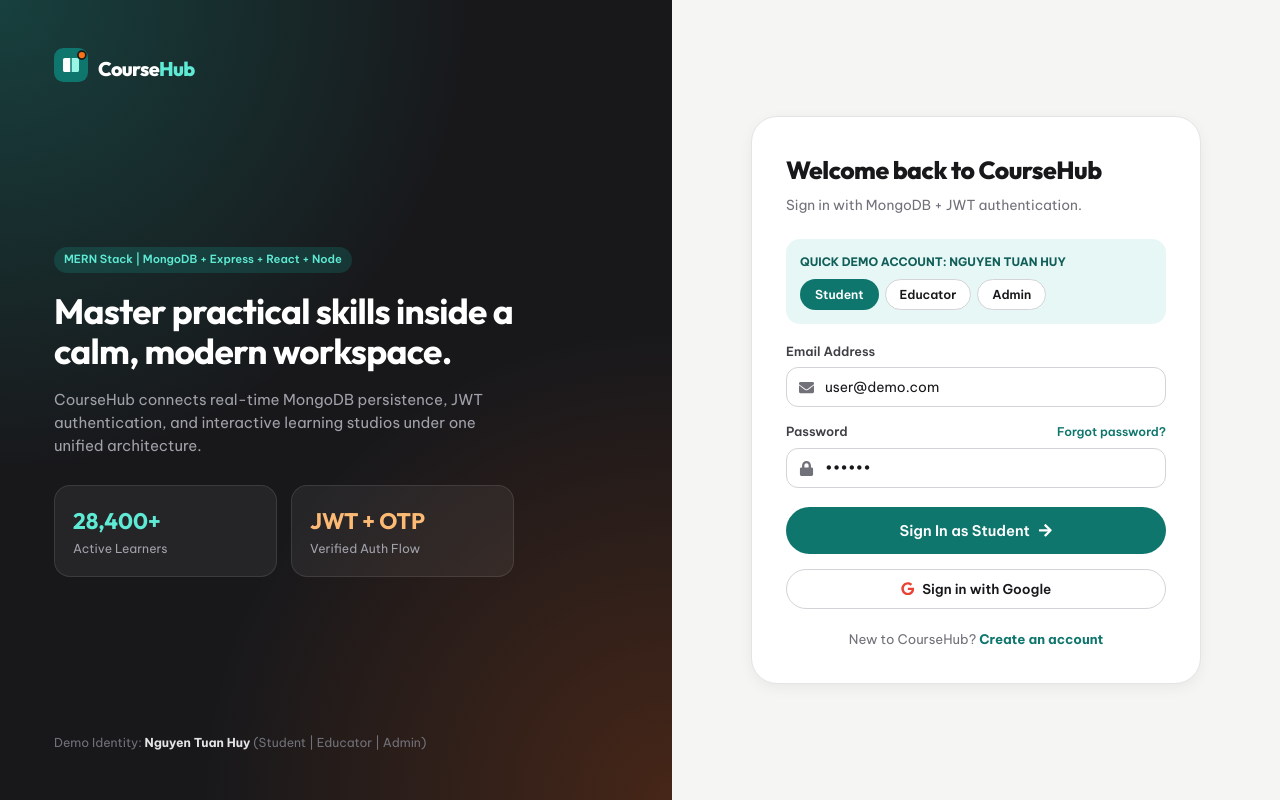
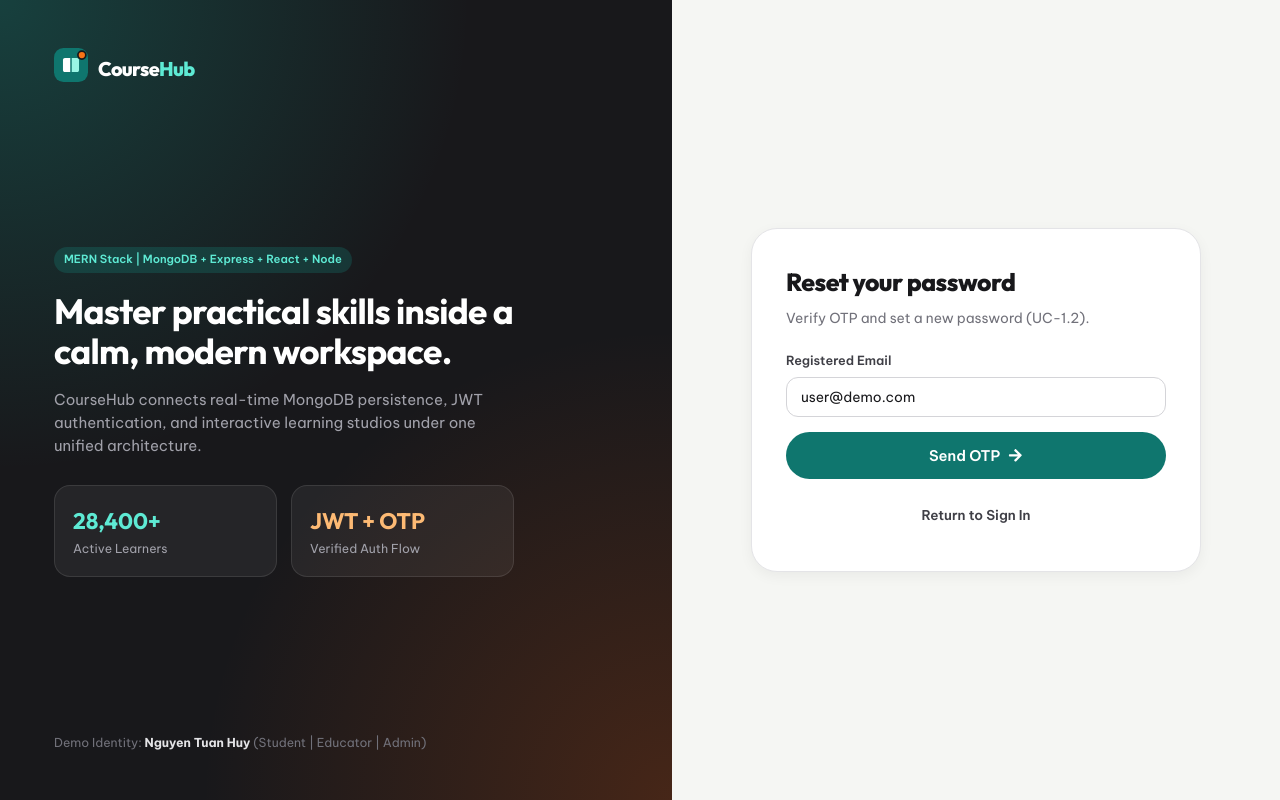
Before and after one commit to tuaanshuuysv/CourseHub, a React (Vite) app in the folder frontend/: page /auth/forgot-password in a window 1280 px wide. Before the commit this address led to /auth/sign-in. Built offline with nearby package versions, Linux system fonts and the light colour scheme; no server answers.

Commit message:
feat(frontend): build ForgotPasswordPage with otp reset flow

```diff
--- a/frontend/src/App.jsx
+++ b/frontend/src/App.jsx
@@ -3,6 +3,7 @@ import { FaCheckCircle } from 'react-icons/fa';
 import { CourseHubProvider, useCourseHub } from '@/context/CourseHubContext';
 import SignInPage from '@/pages/guest/SignInPage';
 import SignUpPage from '@/pages/guest/SignUpPage';
+import ForgotPasswordPage from '@/pages/guest/ForgotPasswordPage';
 
 // Thanh thong bao nhanh hien thi trang thai thao tac toan cuc
 function ToastBanner() {
@@ -23,6 +24,7 @@ export default function App() {
       <Routes>
         <Route path="/auth/sign-in" element={<SignInPage />} />
         <Route path="/auth/sign-up" element={<SignUpPage />} />
+        <Route path="/auth/forgot-password" element={<ForgotPasswordPage />} />
         <Route path="*" element={<Navigate to="/auth/sign-in" replace />} />
       </Routes>
       <ToastBanner />
--- /dev/null
+++ b/frontend/src/pages/guest/ForgotPasswordPage.jsx
@@ -0,0 +1,115 @@
+import { useState } from 'react';
+import { Link, useNavigate } from 'react-router-dom';
+import { FaArrowRight, FaCheckCircle } from 'react-icons/fa';
+import AuthShell from '@/components/AuthShell';
+import { useCourseHub } from '@/context/CourseHubContext';
+import { api } from '@/api/client';
+
+// Man hinh quen mat khau va dat lai mat khau moi qua ma OTP (UC-1.2)
+export default function ForgotPasswordPage() {
+  const { notify } = useCourseHub();
+  const navigate = useNavigate();
+  const [email, setEmail] = useState('user@demo.com');
+  const [step, setStep] = useState('request');
+  const [demoOtp, setDemoOtp] = useState('');
+  const [otp, setOtp] = useState('');
+  const [newPassword, setNewPassword] = useState('');
+  const [error, setError] = useState('');
+  const [loading, setLoading] = useState(false);
+
+  // Gui yeu cau nhan ma OTP khoi phuc mat khau
+  const handleRequest = async (e) => {
+    e.preventDefault();
+    setError('');
+    setLoading(true);
+    try {
+      const res = await api.post('/api/auth/forgot-password', { email });
+      setDemoOtp(res.demoOtp || '');
+      setOtp(res.demoOtp || '');
+      setStep('reset');
+      notify(res.message);
+    } catch (err) {
+      setError(err.message);
+    } finally {
+      setLoading(false);
+    }
+  };
+
+  // Xac nhan ma OTP va cap nhat mat khau moi
+  const handleReset = async (e) => {
+    e.preventDefault();
+    setError('');
+    if (newPassword.length < 6) {
+      return setError('New password must be at least 6 characters');
+    }
+    setLoading(true);
+    try {
+      const res = await api.post('/api/auth/reset-password', { email, otp, newPassword });
+      notify(res.message);
+      setStep('done');
+    } catch (err) {
+      setError(err.message);
+    } finally {
+      setLoading(false);
+    }
+  };
+
+  return (
+    <AuthShell title="Reset your password" subtitle="Verify OTP and set a new password (UC-1.2).">
+      {error && (
+        <div className="ch-badge ch-badge--danger" style={{ width: '100%', padding: '10px 14px', borderRadius: 12, marginBottom: 14 }}>
+          {error}
+        </div>
+      )}
+
+      {step === 'done' ? (
+        <div style={{ textAlign: 'center', padding: '14px 0' }}>
+          <FaCheckCircle size={42} style={{ color: 'var(--success)', marginBottom: 12 }} />
+          <h3>Password Updated!</h3>
+          <p style={{ color: 'var(--ink-muted)', fontSize: '0.9rem' }}>You can now sign in with your new password.</p>
+          <button type="button" onClick={() => navigate('/auth/sign-in')} className="ch-btn ch-btn--primary">
+            Back to Sign In
+          </button>
+        </div>
+      ) : step === 'reset' ? (
+        <form onSubmit={handleReset} style={{ display: 'flex', flexDirection: 'column', gap: 14 }}>
+          {demoOtp && (
+            <div className="ch-badge ch-badge--teal">
+              Demo OTP: <code>{demoOtp}</code>
+            </div>
+          )}
+          <div className="ch-field">
+            <label className="ch-label">OTP Code</label>
+            <input className="ch-input" value={otp} onChange={(e) => setOtp(e.target.value)} required />
+          </div>
+          <div className="ch-field">
+            <label className="ch-label">New Password</label>
+            <input
+              type="password"
+              className="ch-input"
+              value={newPassword}
+              onChange={(e) => setNewPassword(e.target.value)}
+              required
+            />
+          </div>
+          <button type="submit" disabled={loading} className="ch-btn ch-btn--primary ch-btn--lg">
+            {loading ? 'Updating...' : 'Reset Password'}
+          </button>
+        </form>
+      ) : (
+        <form onSubmit={handleRequest} style={{ display: 'flex', flexDirection: 'column', gap: 15 }}>
+          <div className="ch-field">
+            <label className="ch-label">Registered Email</label>
+            <input type="email" className="ch-input" value={email} onChange={(e) => setEmail(e.target.value)} required />
+          </div>
+          <button type="submit" disabled={loading} className="ch-btn ch-btn--primary ch-btn--lg">
+            {loading ? 'Sending OTP...' : 'Send OTP'} <FaArrowRight />
+          </button>
+          <Link to="/auth/sign-in" className="ch-btn ch-btn--ghost">
+            Return to Sign In
+          </Link>
+        </form>
+      )}
+    </AuthShell>
+  );
+}
```
